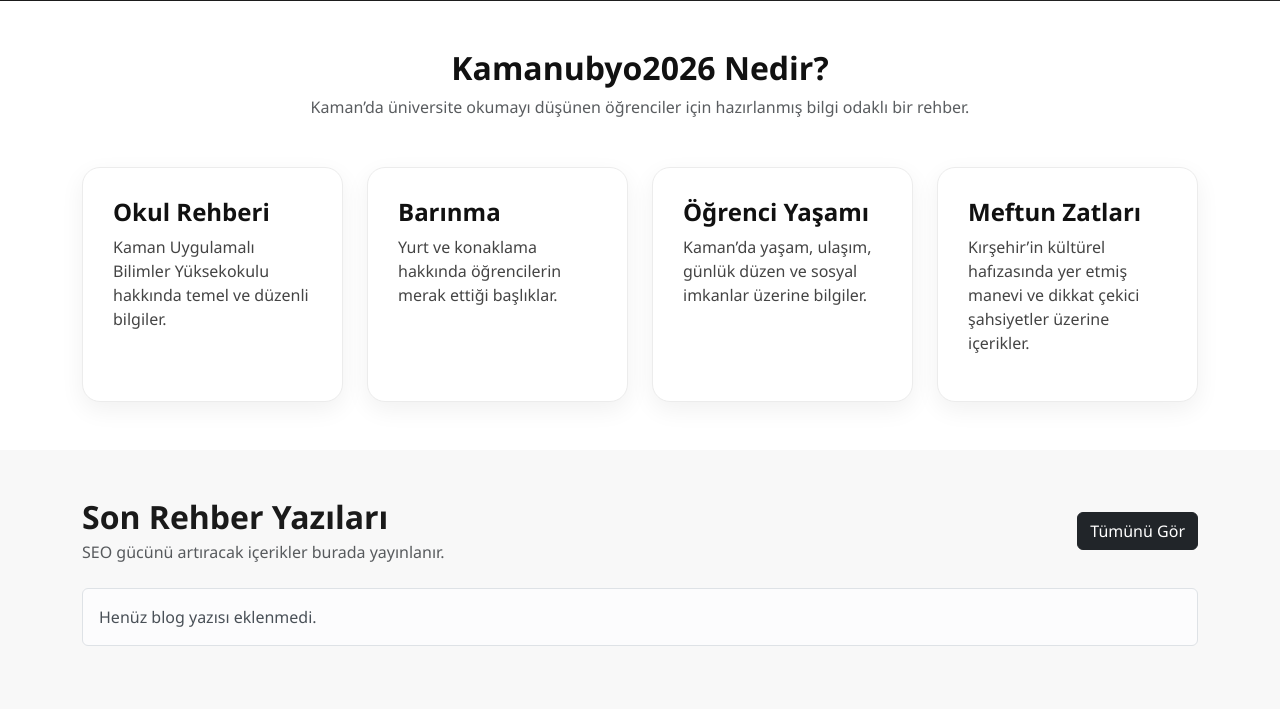
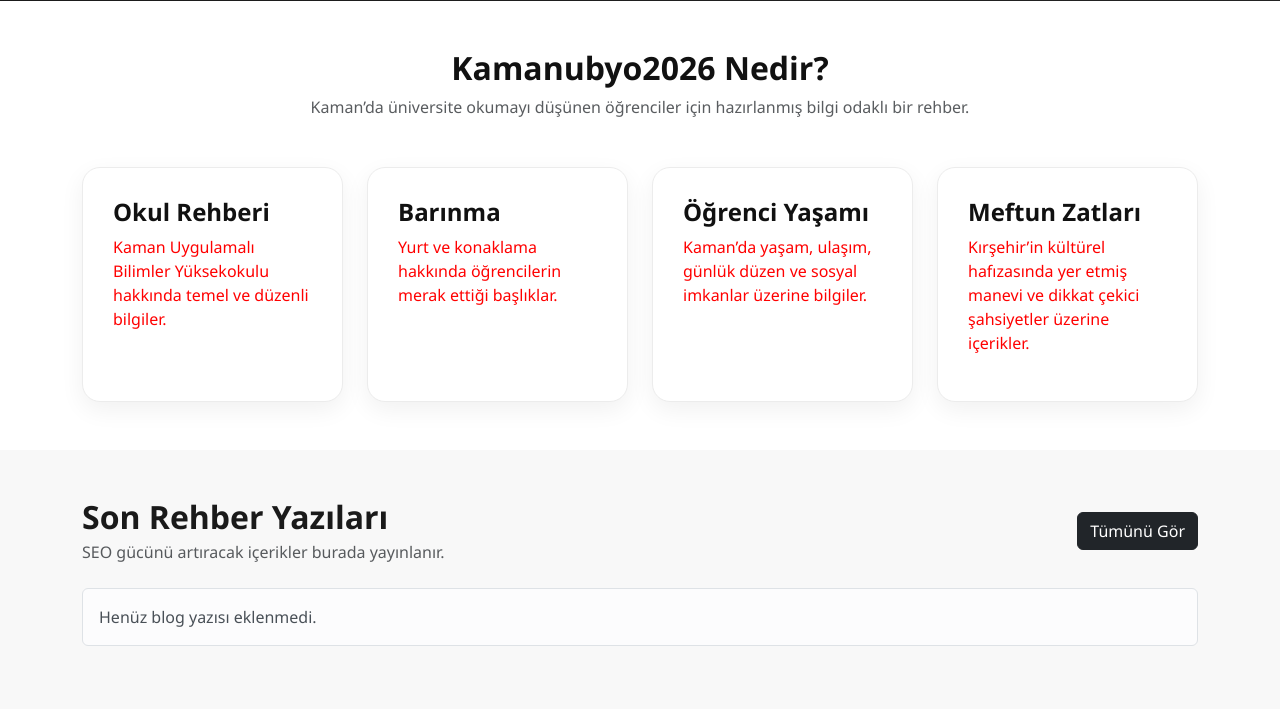
Before and after one commit to oguzmanenes-del/kamanubyo2026, a Django app: page / in a window 1280 px wide. Shown: the part 715-1424 px from the top of the page. Run offline with Django 5.2, Linux system fonts and the light colour scheme; data comes from the database, SQL or seed files in the repository; data that the repository does not hold is empty.

Commit message:
trigger: vercel guncelle

```diff
--- a/static/css/style.css
+++ b/static/css/style.css
@@ -70,7 +70,7 @@ body {
 .feature-box p,
 .blog-card p,
 .content-box p {
-    color: #444444;
+    color: #ff0000;
 }
 
 .light-section {
```
